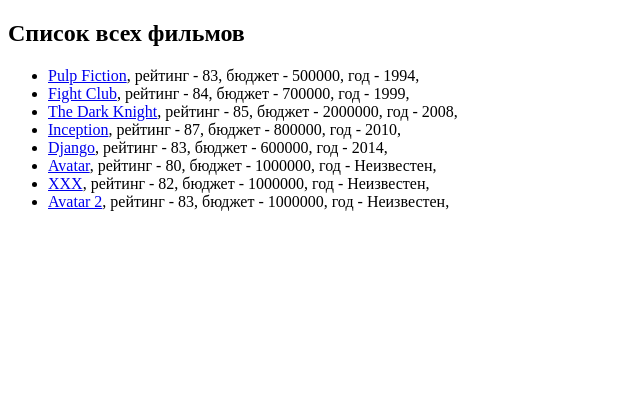
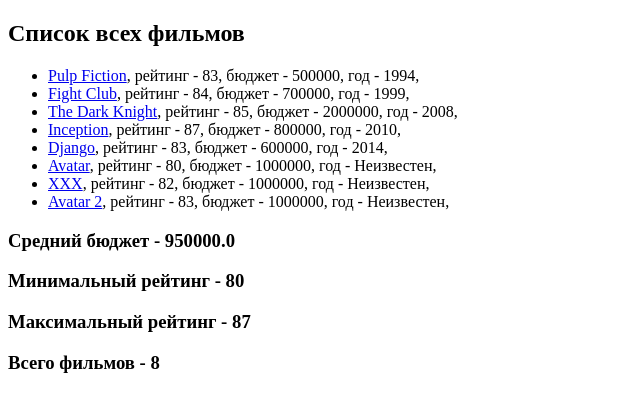
Before and after one commit to pych1971/movie_proj, a Django app: page / in a window 1280 px wide. Shown: the top 412 px of the page, without its empty margins (0-640 px from the left). Run offline with Django 5.2, Linux system fonts and the light colour scheme; data comes from the database, SQL or seed files in the repository.

Commit message:
2024-03-10-14-35

```diff
--- a/movie_app/templates/movie_app/all_movies.html
+++ b/movie_app/templates/movie_app/all_movies.html
@@ -14,4 +14,8 @@
         </li>
         {% endfor %}
     </ul>
+    <h3>Средний бюджет - {{ agg.budget__avg }}</h3>
+    <h3>Минимальный рейтинг - {{ agg.rating__min }}</h3>
+    <h3>Максимальный рейтинг - {{ agg.rating__max }}</h3>
+    <h3>Всего фильмов - {{ total }}</h3>
 {% endblock %}
--- a/movie_app/views.py
+++ b/movie_app/views.py
@@ -1,5 +1,5 @@
 from django.shortcuts import render, get_object_or_404
-from django.db.models import F
+from django.db.models import F, Sum, Max, Min, Count, Avg
 from .models import Movie
 
 
@@ -7,8 +7,11 @@
 
 def show_all_movie(request):
     movies = Movie.objects.order_by(F('year').asc(nulls_last=True), 'rating')
+    agg = movies.aggregate(Avg('budget'), Max('rating'), Min('rating'), Count('id'))
     return render(request, 'movie_app/all_movies.html', {
-        'movies': movies
+        'movies': movies,
+        'agg': agg,
+        'total': movies.count()
     })
 
 
```
